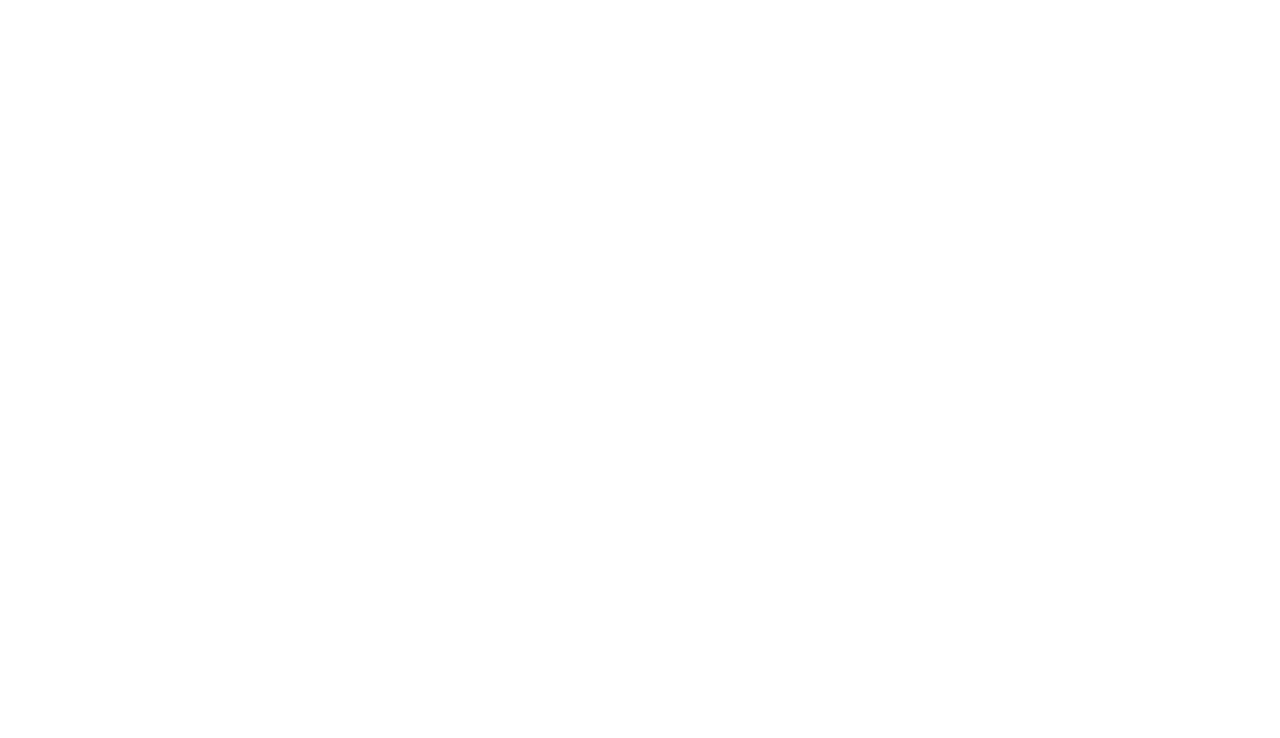
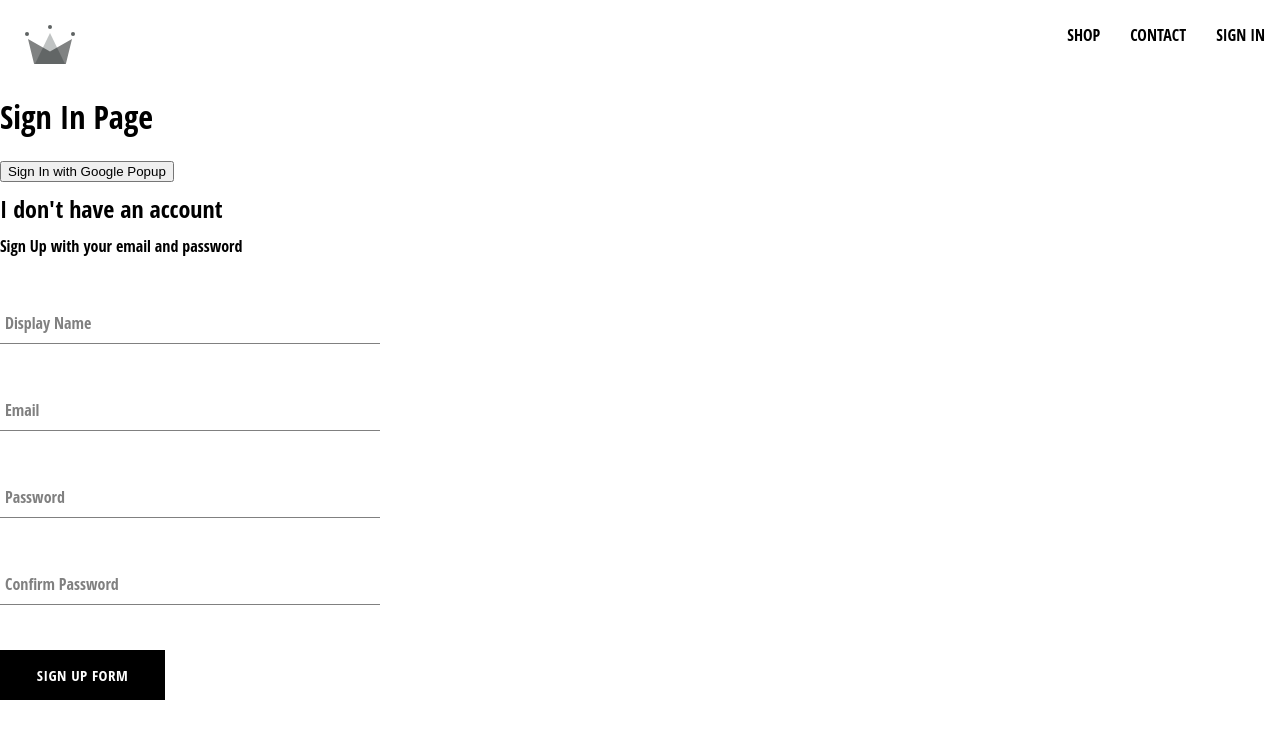
Before and after one commit to alkesh26/crwn-clothingcrwn-clothing, a React (Create React App) app: page /auth in a window 1280 px wide. Before the commit this address had no page. Shown: the top 738 px of the page. Built offline with nearby package versions, Linux system fonts and the light colour scheme.

Commit message:
Renamed Sign In to Authentication

```diff
--- a/src/App.js
+++ b/src/App.js
@@ -1,7 +1,7 @@
 import { Routes, Route} from 'react-router-dom';
 import Home from '../src/routes/home/home.component.jsx'
 import Navigation from './routes/navigation/navigation.component.jsx';
-import SignIn from './routes/sign-in/sign-in.component.jsx';
+import Authentication from './routes/authentication/authentication.component.jsx';
 
 function Shop() {
   return (
@@ -15,7 +15,7 @@ function App() {
       <Route path="/" element={<Navigation />}>
         <Route index element={<Home />} />
         <Route path="shop" element={<Shop />} />
-        <Route path="sign-in" element={<SignIn />} />
+        <Route path="auth" element={<Authentication />} />
       </Route>
     </Routes>
   );
--- a/src/routes/sign-in/sign-in.component.jsx
+++ b/src/routes/authentication/authentication.component.jsx
@@ -5,7 +5,7 @@ import {
 
 import SignUpForm from "../../components/sign-up-form/sign-up-form.component";
 
-export default function SignIn() {
+export default function Authentication() {
   const logGoogleUser = async () => {
     const { user } = await signInWithGooglePopup();
     createUserDocumentFromAuth(user)
--- a/src/routes/navigation/navigation.component.jsx
+++ b/src/routes/navigation/navigation.component.jsx
@@ -18,7 +18,7 @@ export default function Navigation() {
           <Link className='nav-link' to="/contact">
             CONTACT
           </Link>
-          <Link className='nav-link' to="/sign-in">
+          <Link className='nav-link' to="/auth">
             SIGN IN
           </Link>
         </div>
```
